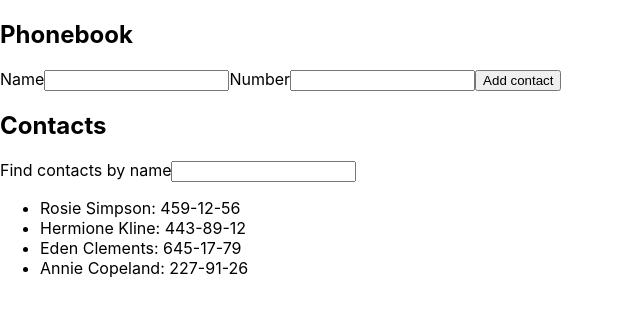
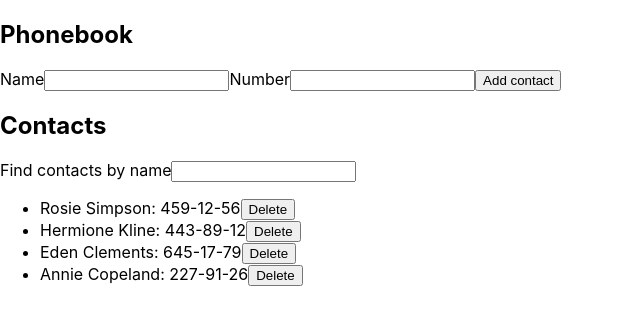
Before and after one commit to OlgaBorovik/goit-react-hw-02-phonebook, a React (Create React App) app: page / in a window 1280 px wide. Shown: the top 324 px of the page, without its empty margins (0-640 px from the left). Built offline with nearby package versions, Linux system fonts and the light colour scheme.

Commit message:
added delete

```diff
--- a/src/components/App.jsx
+++ b/src/components/App.jsx
@@ -28,6 +28,12 @@ class App extends React.Component {
     this.setState({filter: event.target.value})
   }
 
+  onDeleteContact = ({ id }) => {
+    this.setState(prevState => ({
+      contacts: prevState.contacts.filter(contact => contact.id !== id),
+    }));
+  };
+
   render() {
     let filteredContacts = this.state.contacts;
     if (this.state.filter) {
@@ -48,6 +54,7 @@ class App extends React.Component {
         />
         <ContactList
           contacts={filteredContacts}
+          onDelete={this.onDeleteContact}
 
         />
 
--- a/src/components/ContactList/ContactList.jsx
+++ b/src/components/ContactList/ContactList.jsx
@@ -1,19 +1,29 @@
 import React from "react";
+import PropTypes from "prop-types"
 
-function ContactList({contacts}) {
+function ContactList({contacts, onDelete}) {
 
     return (
         <div>
             <ul>
                 {contacts.map(({id, name, number}) => (
-                <li key={id}>{name}: {number}</li>
+                    <li key={id}>{name}: {number}
+                        <button type="button" onClick={() =>  onDelete({id})}>Delete</button>
+                    </li>
+
                 ))}
             </ul>
+
       </div>
         )
 
 
 }
 
+ContactList.propTypes = {
+    contacts: PropTypes.arrayOf(PropTypes.object).isRequired,
+    onDelete: PropTypes.func
+}
+
 
 export default ContactList
```
Also changed, not shown: src/components/ContactsForm/ContactsForm.jsx (+6 -1 lines), src/components/Filter/Filter.jsx (+7 -0 lines).
